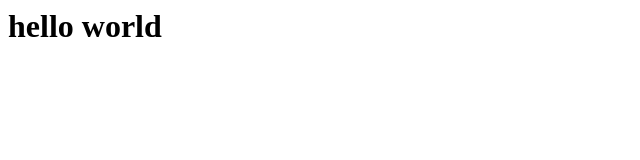
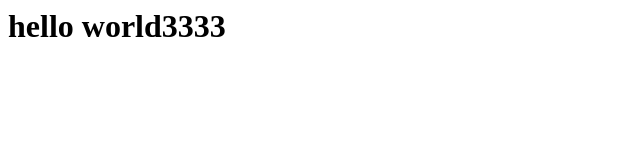
Before and after one commit to uz2ni/testGit, a plain HTML site: page testgit/index.html in a window 1280 px wide. Shown: the whole page, without its empty margins (0-640 px from the left). Drawn offline with Linux system fonts and the light colour scheme.

Commit message:
yujin commit

```diff
--- a/testgit/index.html
+++ b/testgit/index.html
@@ -1 +1 @@
-<h1>hello world</h1>
+<h1>hello world3333</h1>
```
